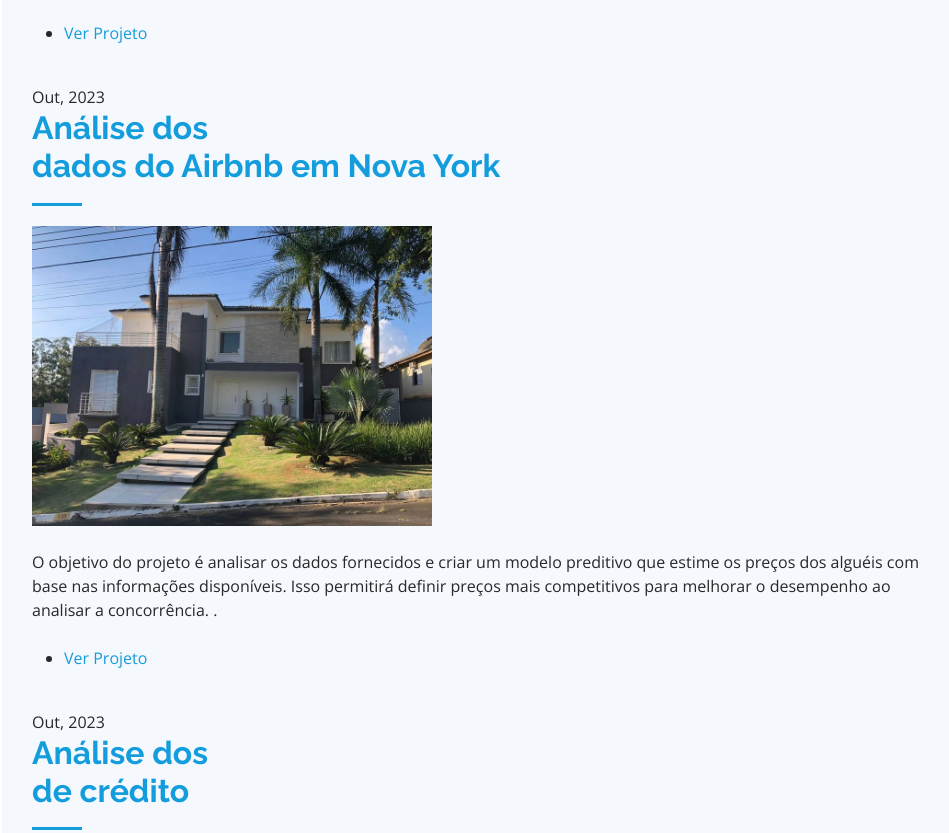
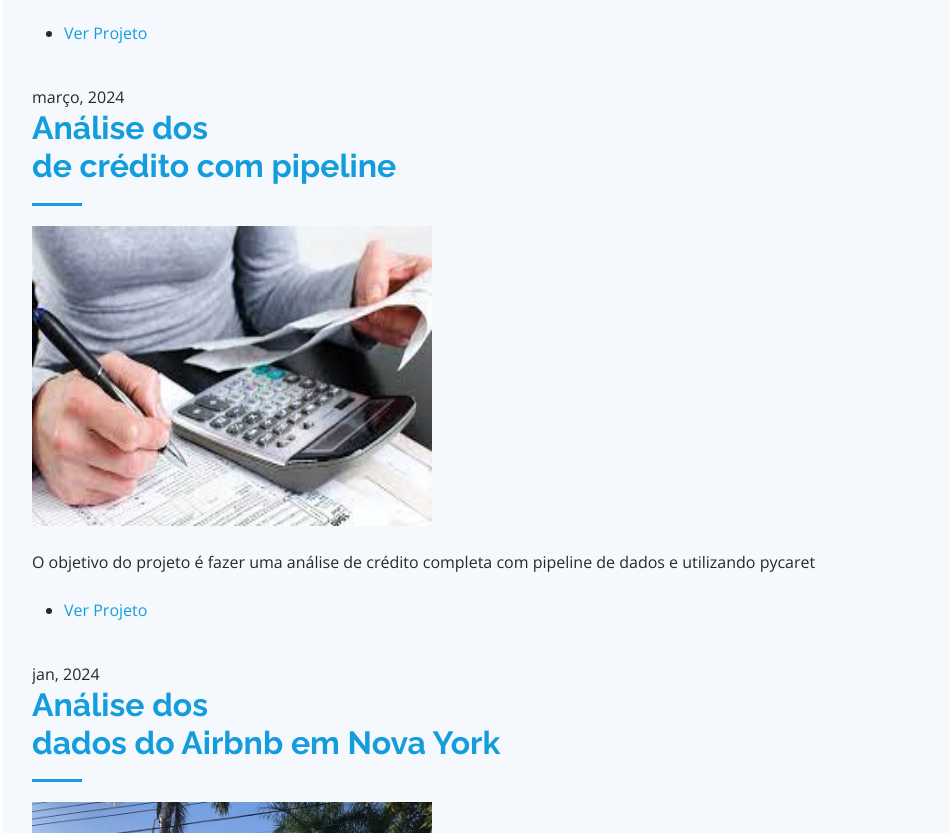
Before and after one commit to arsnfreitas/portfolio-artur, a plain HTML site: page index.html in a window 1280 px wide. Shown: the part 5937-6770 px from the top of the page, without its empty margins (298-1247 px from the left). Drawn offline with nearby package versions, Linux system fonts and the light colour scheme; files whose address does not match are found by name.

Commit message:
Add files via upload

```diff
--- a/index.html
+++ b/index.html
@@ -287,7 +287,21 @@
                 </article>
                 <article>
                   <header>
-                    <span class="date">Out, 2023</span>
+                    <span class="date">março, 2024</span>
+                    <h2><a href="#">Análise dos <br>
+                      de crédito com pipeline</a></h2>
+                  </header>
+                  <a href="https://github.com/arsnfreitas/pipeline-para-analise-de-credito" class="image fit"><img src="assets/img/resized/credito.jpg" alt="" height = "300" width = "400"></a>
+                  <p><br/>O objetivo do projeto é fazer uma análise de crédito completa com pipeline de dados e utilizando pycaret
+                  </p><br/>
+                  <ul class="actions special">
+                    <li><a href="https://github.com/arsnfreitas/pipeline-para-analise-de-credito" class="button">Ver Projeto</a></li>
+                    <br/>
+                  </ul>
+                </article>
+                <article>
+                  <header>
+                    <span class="date">jan, 2024</span>
                     <h2><a href="#">Análise dos <br>
                       dados do Airbnb em Nova York</a></h2>
                   </header>
```
